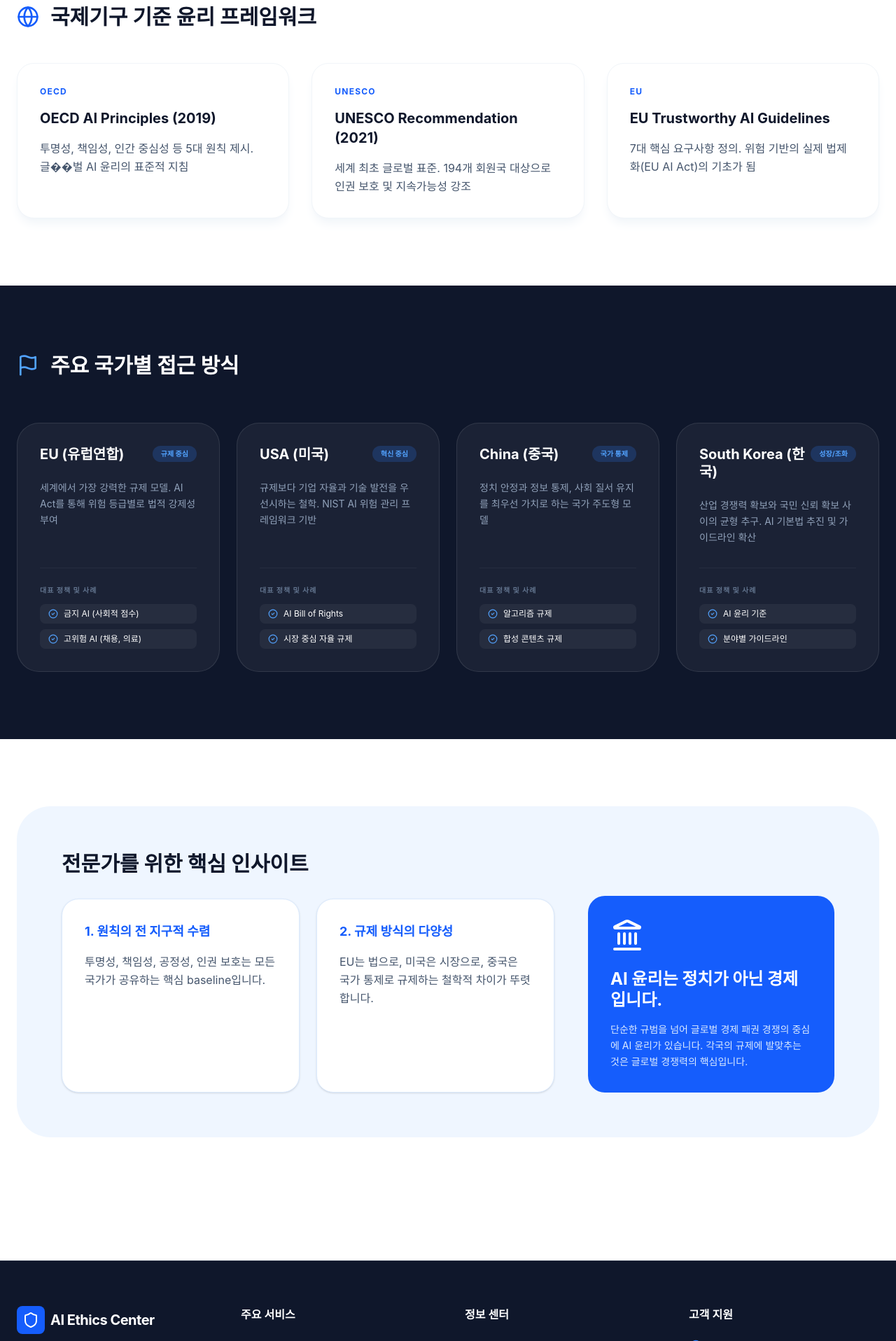
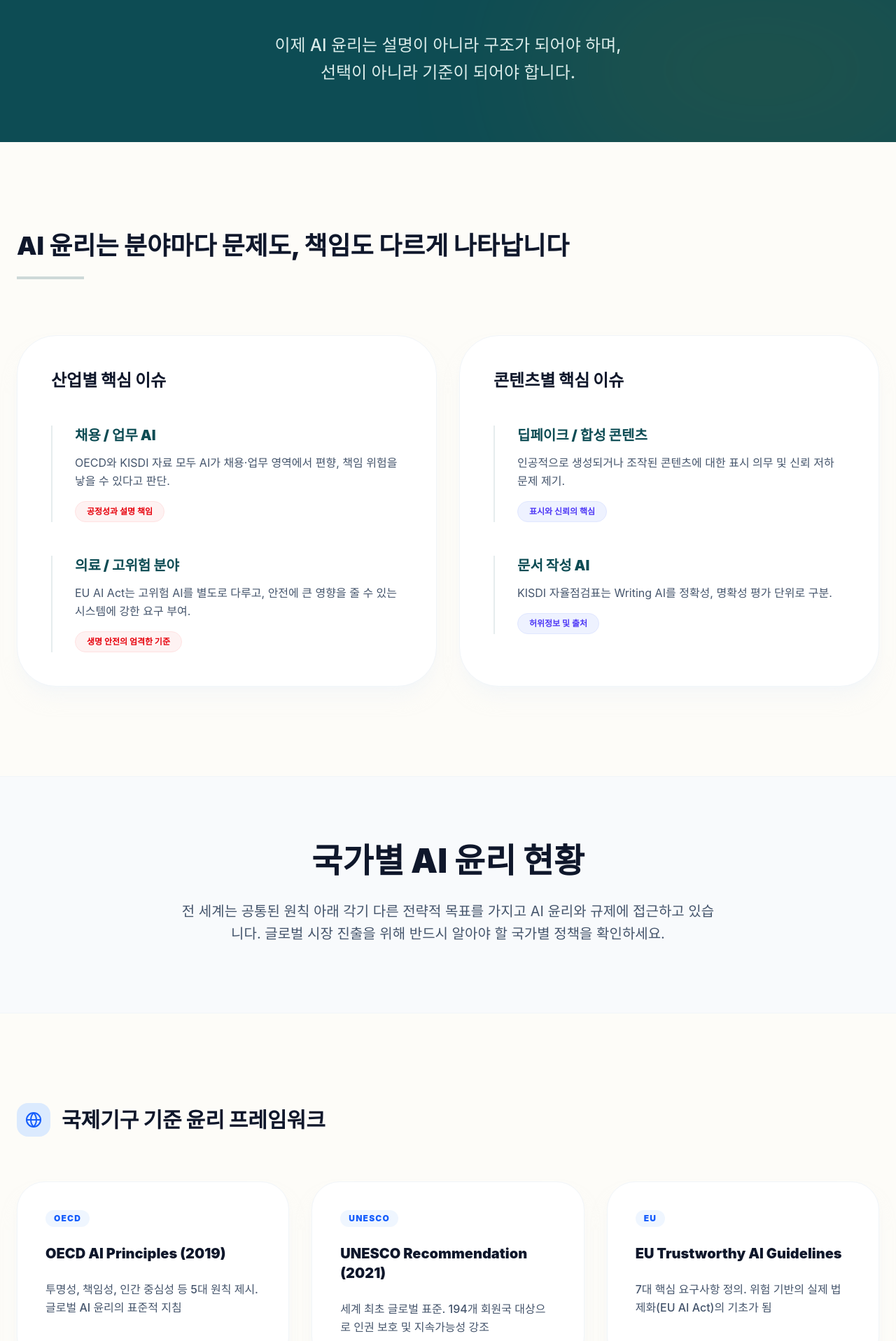
Before and after one commit to hu-tec/ai-ethics, a React (Vite) app: page /#/status in a window 1280 px wide. Shown: the part 484-2400 px from the top of the page at 70% size. Built offline with nearby package versions, Linux system fonts and the light colour scheme.

Commit message:
Update Status.tsx

```diff
--- a/src/app/Status.tsx
+++ b/src/app/Status.tsx
@@ -1,105 +1,243 @@
 import React from 'react';
 import { motion as Motion } from 'motion/react';
-import { Globe, Flag, Landmark, Scale, ShieldAlert, CheckCircle2 } from 'lucide-react';
+import {
+  Globe,
+  Flag,
+  ShieldAlert,
+  CheckCircle2,
+  Briefcase,
+  FileText,
+  Stethoscope,
+  AlertTriangle,
+  ArrowRight,
+  Landmark,
+  Scale,
+  Users,
+  Search,
+  Check
+} from 'lucide-react';
+
+const fadeInUp = {
+  initial: { opacity: 0, y: 20 },
+  whileInView: { opacity: 1, y: 0 },
+  viewport: { once: true },
+  transition: { duration: 0.6 }
+};
 
 export default function Status() {
   const globalStandards = [
-    { title: "OECD AI Principles (2019)", organization: "OECD", desc: "투명성, 책임성, 인간 중심성 등 5대 원칙 제시. 글��벌 AI 윤리의 표준적 지침" },
-    { title: "UNESCO Recommendation (2021)", organization: "UNESCO", desc: "세계 최초 글로벌 표준. 194개 회원국 대상으로 인권 보호 및 지속가능성 강조" },
-    { title: "EU Trustworthy AI Guidelines", organization: "EU", desc: "7대 핵심 요구사항 정의. 위험 기반의 실제 법제화(EU AI Act)의 기초가 됨" },
+    {
+      title: "OECD AI Principles (2019)",
+      organization: "OECD",
+      desc: "투명성, 책임성, 인간 중심성 등 5대 원칙 제시. 글로벌 AI 윤리의 표준적 지침"
+    },
+    {
+      title: "UNESCO Recommendation (2021)",
+      organization: "UNESCO",
+      desc: "세계 최초 글로벌 표준. 194개 회원국 대상으로 인권 보호 및 지속가능성 강조"
+    },
+    {
+      title: "EU Trustworthy AI Guidelines",
+      organization: "EU",
+      desc: "7대 핵심 요구사항 정의. 위험 기반의 실제 법제화(EU AI Act)의 기초가 됨"
+    },
   ];
 
   const countryModels = [
     {
+      id: "1",
       country: "EU (유럽연합)",
       type: "규제 중심",
+      typeColor: "bg-red-50 text-red-600 border-red-100",
       desc: "세계에서 가장 강력한 규제 모델. AI Act를 통해 위험 등급별로 법적 강제성 부여",
       cases: ["금지 AI (사회적 점수)", "고위험 AI (채용, 의료)"]
     },
     {
+      id: "2",
       country: "USA (미국)",
       type: "혁신 중심",
-      desc: "규제보다 기업 자율과 기술 발전을 우선시하는 철학. NIST AI 위험 관리 프레임워크 기반",
+      typeColor: "bg-blue-50 text-blue-600 border-blue-100",
+      desc: "규제보다 기업 자율과 기술 발전을 우선시하는 전략. NIST AI 위험 관리 프레임워크 기반",
       cases: ["AI Bill of Rights", "시장 중심 자율 규제"]
     },
     {
+      id: "3",
       country: "China (중국)",
       type: "국가 통제",
+      typeColor: "bg-orange-50 text-orange-600 border-orange-100",
       desc: "정치 안정과 정보 통제, 사회 질서 유지를 최우선 가치로 하는 국가 주도형 모델",
       cases: ["알고리즘 규제", "합성 콘텐츠 규제"]
     },
     {
+      id: "4",
       country: "South Korea (한국)",
       type: "성장/조화",
+      typeColor: "bg-emerald-50 text-emerald-600 border-emerald-100",
       desc: "산업 경쟁력 확보와 국민 신뢰 확보 사이의 균형 추구. AI 기본법 추진 및 가이드라인 확산",
       cases: ["AI 윤리 기준", "분야별 가이드라인"]
     },
   ];
 
+  const comparisonData = [
+    { category: "OECD", title: "OECD AI Principles", content: "혁신과 신뢰를 동시에 추구하는 최초의 정부 간 AI 원칙으로, 인권과 민주적 가치, 신뢰 가능한 AI를 강조함.", interpret: "글로벌 공통 기준의 출발점" },
+    { category: "UNESCO", title: "AI Ethics Recommendation", content: "인간의 존엄과 인권을 중심에 두고, 투명성·공정성·인간 감독을 강조하는 글로벌 윤리 기준을 제시함.", interpret: "\"사람 중심 AI\"의 국제 표준" },
+    { category: "EU", title: "AI Act", content: "금지 AI, 고위험 AI, 투명성 의무 등 위험기반 규제를 도입했고, 챗봇·딥페이크 등에는 사용자 고지 표시 의무를 요구함.", interpret: "윤리에서 법·제도로 넘어간 대표 사례" },
+    { category: "미국/NIST", title: "AI RMF + 생성형 AI 프로필", content: "NIST는 AI RMF와 2024년 생성형 AI 프로필을 통해 기업이 자율적으로 위험을 식별·관리하도록 지원함.", interpret: "기업 실무형 AI 리스크 관리 기준" },
+  ];
+
   return (
-    <div className="pt-24 pb-20">
-      <section className="bg-slate-50 py-20 border-b border-slate-200">
+    <div className="bg-[#FDFCF8] text-slate-900 font-sans">
+      {/* Hero Section */}
+      <section className="relative pt-32 pb-20 bg-[#0D4C54] text-white overflow-hidden">
+        <div className="absolute inset-0 opacity-10">
+          <div className="absolute top-[-10%] left-[-10%] w-[50%] h-[50%] bg-white rounded-full blur-[120px]" />
+          <div className="absolute bottom-[-10%] right-[-10%] w-[50%] h-[50%] bg-[#B8860B] rounded-full blur-[120px]" />
+        </div>
+
+        <div className="container mx-auto px-4 md:px-6 relative z-10 text-center">
+          <Motion.div
+            initial={{ opacity: 0, y: 30 }}
+            animate={{ opacity: 1, y: 0 }}
+            transition={{ duration: 0.8 }}
+            className="max-w-5xl mx-auto"
+          >
+            <div className="w-16 h-1 bg-white/30 mx-auto mb-10" />
+            <h1 className="text-5xl md:text-7xl font-black tracking-tighter leading-[1.1] mb-10 break-keep">
+              산업이 다르면 필요한 <span className="text-teal-300">AI 윤리</span>도 다르고,<br />
+              콘텐츠가 달라지면 <span className="text-teal-300">책임</span>도 달라집니다.
+            </h1>
+            <p className="text-xl md:text-2xl text-teal-50 font-medium leading-relaxed opacity-90 max-w-3xl mx-auto">
+              이제 AI 윤리는 설명이 아니라 구조가 되어야 하며, <br className="hidden md:block" />
+              선택이 아니라 기준이 되어야 합니다.
+            </p>
+          </Motion.div>
+        </div>
+      </section>
+
+      {/* Key Issues Section */}
+      <section className="py-32">
         <div className="container mx-auto px-4 md:px-6">
-          <div className="max-w-3xl">
-            <Motion.div initial={{ opacity: 0, y: 20 }} animate={{ opacity: 1, y: 0 }}>
-              <h1 className="text-4xl md:text-5xl font-bold text-slate-900 mb-6">국가별 AI 윤리 현황</h1>
-              <p className="text-xl text-slate-600 leading-relaxed">
+          <Motion.div {...fadeInUp} className="mb-20">
+            <h2 className="text-3xl md:text-4xl font-black mb-6">AI 윤리는 분야마다 문제도, 책임도 다르게 나타납니다</h2>
+            <div className="h-1 w-24 bg-[#0D4C54]/20" />
+          </Motion.div>
+
+          <div className="grid grid-cols-1 lg:grid-cols-2 gap-8">
+            {/* Industrial Key Issues */}
+            <Motion.div {...fadeInUp} className="bg-white p-12 rounded-[56px] border border-slate-100 shadow-xl shadow-slate-100/50">
+              <h3 className="text-2xl font-black text-slate-900 mb-12 flex items-center gap-3">
+                산업별 핵심 이슈
+              </h3>
+              <div className="space-y-12">
+                <div className="relative pl-8 border-l-2 border-[#0D4C54]/10">
+                  <h4 className="text-xl font-black text-[#0D4C54] mb-3">채용 / 업무 AI</h4>
+                  <p className="text-slate-600 mb-4 leading-relaxed">OECD와 KISDI 자료 모두 AI가 채용·업무 영역에서 편향, 책임 위험을 낳을 수 있다고 판단.</p>
+                  <span className="inline-block px-4 py-1.5 bg-red-50 text-red-600 text-xs font-bold rounded-full border border-red-100">공정성과 설명 책임</span>
+                </div>
+                <div className="relative pl-8 border-l-2 border-[#0D4C54]/10">
+                  <h4 className="text-xl font-black text-[#0D4C54] mb-3">의료 / 고위험 분야</h4>
+                  <p className="text-slate-600 mb-4 leading-relaxed">EU AI Act는 고위험 AI를 별도로 다루고, 안전에 큰 영향을 줄 수 있는 시스템에 강한 요구 부여.</p>
+                  <span className="inline-block px-4 py-1.5 bg-red-50 text-red-600 text-xs font-bold rounded-full border border-red-100">생명 안전의 엄격한 기준</span>
+                </div>
+              </div>
+            </Motion.div>
+
+            {/* Content Key Issues */}
+            <Motion.div {...fadeInUp} transition={{ delay: 0.2 }} className="bg-white p-12 rounded-[56px] border border-slate-100 shadow-xl shadow-slate-100/50">
+              <h3 className="text-2xl font-black text-slate-900 mb-12 flex items-center gap-3">
+                콘텐츠별 핵심 이슈
+              </h3>
+              <div className="space-y-12">
+                <div className="relative pl-8 border-l-2 border-[#0D4C54]/10">
+                  <h4 className="text-xl font-black text-[#0D4C54] mb-3">딥페이크 / 합성 콘텐츠</h4>
+                  <p className="text-slate-600 mb-4 leading-relaxed">인공적으로 생성되거나 조작된 콘텐츠에 대한 표시 의무 및 신뢰 저하 문제 제기.</p>
+                  <span className="inline-block px-4 py-1.5 bg-indigo-50 text-indigo-600 text-xs font-bold rounded-full border border-indigo-100">표시와 신뢰의 핵심</span>
+                </div>
+                <div className="relative pl-8 border-l-2 border-[#0D4C54]/10">
+                  <h4 className="text-xl font-black text-[#0D4C54] mb-3">문서 작성 AI</h4>
+                  <p className="text-slate-600 mb-4 leading-relaxed">KISDI 자율점검표는 Writing AI를 정확성, 명확성 평가 단위로 구분.</p>
+                  <span className="inline-block px-4 py-1.5 bg-indigo-50 text-indigo-600 text-xs font-bold rounded-full border border-indigo-100">허위정보 및 출처</span>
+                </div>
+              </div>
+            </Motion.div>
+          </div>
+        </div>
+      </section>
+
+      {/* Global Status Title Section */}
+      <section className="py-24 bg-slate-50 border-y border-slate-100">
+        <div className="container mx-auto px-4 md:px-6 text-center">
+          <Motion.div {...fadeInUp}>
+            <h2 className="text-4xl md:text-5xl font-black mb-8">국가별 AI 윤리 현황</h2>
+            <p className="text-xl text-slate-600 leading-relaxed max-w-3xl mx-auto">
               전 세계는 공통된 원칙 아래 각기 다른 전략적 목표를 가지고 AI 윤리와 규제에 접근하고 있습니다.
               글로벌 시장 진출을 위해 반드시 알아야 할 국가별 정책을 확인하세요.
             </p>
           </Motion.div>
         </div>
-        </div>
       </section>
 
-      {/* Global Frameworks */}
-      <section className="py-24">
+      {/* Global Frameworks Section */}
+      <section className="py-32">
         <div className="container mx-auto px-4 md:px-6">
-          <div className="flex items-center gap-4 mb-12">
-            <Globe className="w-8 h-8 text-blue-600" />
-            <h2 className="text-3xl font-bold text-slate-900">국제기구 기준 윤리 프레임워크</h2>
+          <div className="flex items-center gap-4 mb-16">
+            <div className="w-12 h-12 bg-blue-100 rounded-2xl flex items-center justify-center">
+              <Globe className="w-6 h-6 text-blue-600" />
+            </div>
+            <h3 className="text-3xl font-black text-slate-900">국제기구 기준 윤리 프레임워크</h3>
           </div>
           <div className="grid grid-cols-1 md:grid-cols-3 gap-8">
             {globalStandards.map((std, idx) => (
-              <div key={idx} className="bg-white p-8 rounded-3xl border border-slate-100 shadow-lg shadow-slate-100 hover:shadow-blue-100 transition-shadow">
-                <span className="text-xs font-bold text-blue-600 uppercase tracking-widest block mb-4">{std.organization}</span>
-                <h3 className="text-xl font-bold text-slate-900 mb-4">{std.title}</h3>
-                <p className="text-slate-600 leading-relaxed">{std.desc}</p>
-              </div>
+              <Motion.div
+                key={idx}
+                {...fadeInUp}
+                transition={{ delay: idx * 0.1 }}
+                className="bg-white p-10 rounded-[40px] border border-slate-100 shadow-xl shadow-slate-100/50 hover:shadow-blue-100/50 transition-all hover:-translate-y-1"
+              >
+                <span className="text-xs font-black text-blue-600 uppercase tracking-widest block mb-6 px-3 py-1 bg-blue-50 rounded-full w-fit">{std.organization}</span>
+                <h4 className="text-xl font-black text-slate-900 mb-6">{std.title}</h4>
+                <p className="text-slate-600 leading-relaxed font-medium">{std.desc}</p>
+              </Motion.div>
             ))}
           </div>
         </div>
       </section>
 
-      {/* Country Models */}
-      <section className="py-24 bg-slate-900 text-white overflow-hidden">
+      {/* Country Models Section */}
+      <section className="py-32">
         <div className="container mx-auto px-4 md:px-6">
           <div className="flex items-center gap-4 mb-16">
-            <Flag className="w-8 h-8 text-blue-400" />
-            <h2 className="text-3xl font-bold">주요 국가별 접근 방식</h2>
+            <div className="w-12 h-12 bg-red-100 rounded-2xl flex items-center justify-center">
+              <Flag className="w-6 h-6 text-red-600" />
+            </div>
+            <h3 className="text-3xl font-black text-slate-900">주요 국가별 접근 방식</h3>
           </div>
 
-          <div className="grid grid-cols-1 md:grid-cols-2 lg:grid-cols-4 gap-6">
+          <div className="grid grid-cols-1 md:grid-cols-2 lg:grid-cols-4 gap-8">
             {countryModels.map((model, idx) => (
               <Motion.div
                 key={idx}
-                initial={{ opacity: 0, scale: 0.95 }}
-                whileInView={{ opacity: 1, scale: 1 }}
-                viewport={{ once: true }}
-                className="bg-white/5 border border-white/10 rounded-[32px] p-8 hover:bg-white/10 transition-colors flex flex-col h-full"
+                {...fadeInUp}
+                transition={{ delay: idx * 0.1 }}
+                className="bg-white border border-slate-100 rounded-[48px] p-10 flex flex-col h-full shadow-lg shadow-slate-100/50 hover:border-[#0D4C54]/20 transition-all group"
               >
-                <div className="flex justify-between items-start mb-6 gap-2">
-                  <h3 className="text-xl font-bold leading-tight">{model.country}</h3>
-                  <span className="px-3 py-1 rounded-full bg-blue-500/20 text-blue-400 text-[10px] font-bold shrink-0">{model.type}</span>
+                <div className="flex justify-between items-start mb-8">
+                  <h4 className="text-xl font-black leading-tight flex flex-col">
+                    <span className="text-slate-400 text-xs mb-1 font-bold">{model.id}.</span>
+                    {model.country}
+                  </h4>
+                  <span className={`px-4 py-1.5 rounded-full text-[11px] font-black border tracking-wider ${model.typeColor}`}>
+                    {model.type}
+                  </span>
                 </div>
-                <p className="text-slate-400 text-sm mb-8 leading-relaxed flex-grow">{model.desc}</p>
-                <div className="space-y-3 mt-auto pt-6 border-t border-white/5">
-                  <h4 className="text-[10px] font-bold text-slate-500 uppercase tracking-widest">대표 정책 및 사례</h4>
-                  <div className="flex flex-col gap-2">
+                <p className="text-slate-500 text-sm mb-10 leading-relaxed font-medium flex-grow">{model.desc}</p>
+                <div className="pt-8 border-t border-slate-50">
+                  <h5 className="text-[11px] font-black text-slate-400 uppercase tracking-widest mb-6">대표 정책 및 사례</h5>
+                  <div className="space-y-3">
                     {model.cases.map((c, i) => (
-                      <div key={i} className="flex items-center gap-2 bg-white/5 px-3 py-1.5 rounded-lg text-xs">
-                        <CheckCircle2 className="w-3.5 h-3.5 text-blue-400 shrink-0" />
-                        <span className="truncate">{c}</span>
+                      <div key={i} className="flex items-center gap-3 text-sm font-bold text-slate-700">
+                        <div className="w-1.5 h-1.5 rounded-full bg-[#0D4C54]" />
+                        {c}
                       </div>
                     ))}
                   </div>
@@ -110,42 +248,87 @@
         </div>
       </section>
 
-      {/* Summary Insight */}
-      <section className="py-24">
+      {/* Comparison Table Section */}
+      <section className="py-32 bg-[#F9F8F3]">
         <div className="container mx-auto px-4 md:px-6">
-          <div className="bg-blue-50 rounded-[48px] p-12 md:p-16">
-            <div className="flex flex-col lg:flex-row gap-12 items-stretch">
-              {/* Left Side: Title + Cards 1 & 2 */}
-              <div className="lg:w-2/3 flex flex-col">
-                <h2 className="text-3xl font-bold text-slate-900 mb-8">전문가를 위한 핵심 인사이트</h2>
-                <div className="grid grid-cols-1 md:grid-cols-2 gap-6 flex-grow">
-                  <div className="bg-white p-8 rounded-3xl border border-blue-100 shadow-sm flex flex-col">
-                    <h4 className="font-bold text-blue-600 mb-4 text-lg">1. 원칙의 전 지구적 수렴</h4>
-                    <p className="text-slate-600 leading-relaxed">투명성, 책임성, 공정성, 인권 보호는 모든 국가가 공유하는 핵심 baseline입니다.</p>
-                  </div>
-                  <div className="bg-white p-8 rounded-3xl border border-blue-100 shadow-sm flex flex-col">
-                    <h4 className="font-bold text-blue-600 mb-4 text-lg">2. 규제 방식의 다양성</h4>
-                    <p className="text-slate-600 leading-relaxed">EU는 법으로, 미국은 시장으로, 중국은 국가 통제로 규제하는 철학적 차이가 뚜렷합니다.</p>
+          <Motion.div {...fadeInUp} className="mb-16">
+            <h3 className="text-3xl font-black text-slate-900">해외 vs 한국 비교 및 주요 사례</h3>
+          </Motion.div>
+
+          <div className="overflow-x-auto">
+            <table className="w-full bg-white rounded-[40px] overflow-hidden border-collapse shadow-2xl shadow-slate-200/50">
+              <thead>
+                <tr className="bg-slate-50 text-left border-b border-slate-100">
+                  <th className="p-8 text-sm font-black text-slate-500 uppercase tracking-wider">해외 구분</th>
+                  <th className="p-8 text-sm font-black text-slate-500 uppercase tracking-wider">대표 사례</th>
+                  <th className="p-8 text-sm font-black text-slate-500 uppercase tracking-wider">핵심 내용</th>
+                  <th className="p-8 text-sm font-black text-[#0D4C54] uppercase tracking-wider">홈페이지 해석</th>
+                </tr>
+              </thead>
+              <tbody className="divide-y divide-slate-50">
+                {comparisonData.map((row, i) => (
+                  <tr key={i} className="hover:bg-slate-50/50 transition-colors">
+                    <td className="p-8 font-black text-slate-900">{row.category}</td>
+                    <td className="p-8 font-bold text-slate-600">{row.title}</td>
+                    <td className="p-8 text-slate-500 leading-relaxed text-sm max-w-md">{row.content}</td>
+                    <td className="p-8 font-black text-[#0D4C54]">{row.interpret}</td>
+                  </tr>
+                ))}
+              </tbody>
+            </table>
           </div>
         </div>
+      </section>
+
+      {/* Korea Policy Steps Section */}
+      <section className="py-32">
+        <div className="container mx-auto px-4 md:px-6">
+          <Motion.div {...fadeInUp} className="text-center mb-20">
+            <h2 className="text-4xl md:text-5xl font-black text-slate-900 mb-4">한국도 이제 AI 윤리를 정책과 적용 단계로</h2>
+          </Motion.div>
+
+          <div className="grid grid-cols-1 md:grid-cols-2 lg:grid-cols-4 gap-6">
+            {[
+              { title: "AI 기본법 시행", desc: "한국의 인공지능 기본법은 국회 통과 후 2026년 시행되어 법·제도적 기반 마련" },
+              { title: "지원데스크 운영", desc: "정부는 복합 사안에 대한 지원데스크를 운영하여 실무 대응 수요를 소화" },
+              { title: "자율점검표 운영", desc: "분야별 자율점검표를 제공하여 한국형 AI 윤리 적용 및 가이드 존재" },
+              { title: "윤리영향평가 기반", desc: "학생, 일반인, 개발자 대상의 체계적인 가이드북과 윤리 교육 동반 진행" }
+            ].map((item, i) => (
+              <Motion.div
+                key={i}
+                {...fadeInUp}
+                transition={{ delay: i * 0.1 }}
+                className="bg-white p-10 rounded-[32px] border border-slate-100 shadow-sm hover:shadow-xl transition-all"
+              >
+                <h4 className="text-xl font-black text-slate-900 mb-6">{item.title}</h4>
+                <p className="text-slate-500 leading-relaxed font-medium text-sm">{item.desc}</p>
+              </Motion.div>
+            ))}
           </div>
+        </div>
+      </section>
 
-              {/* Right Side: Card 3 */}
-              <div className="lg:w-1/3 flex flex-col">
-                <div className="lg:mt-16 h-full relative">
-                  <div className="bg-blue-600 rounded-3xl p-8 text-white relative z-10 h-full flex flex-col justify-center">
-                    <Landmark className="w-12 h-12 mb-6 shrink-0" />
-                    <h3 className="text-2xl font-bold mb-4 leading-tight">AI 윤리는 정치가 아닌 경제입니다.</h3>
-                    <p className="text-blue-100 leading-relaxed text-sm">
-                      단순한 규범을 넘어 글로벌 경제 패권 경쟁의 중심에 AI 윤리가 있습니다.
-                      각국의 규제에 발맞추는 것은 글로벌 경쟁력의 핵심입니다.
+      {/* Final Insight Section */}
+      <section className="py-32 pb-48">
+        <div className="container mx-auto px-4 md:px-6">
+          <Motion.div
+            {...fadeInUp}
+            className="relative bg-white border-2 border-slate-100 rounded-[56px] p-16 md:p-24 overflow-hidden shadow-3xl"
+          >
+            <div className="absolute top-0 right-0 w-80 h-80 bg-[#0D4C54]/5 rounded-full blur-[100px] -mr-40 -mt-40" />
+
+            <div className="relative z-10 text-center max-w-4xl mx-auto">
+              <h3 className="text-3xl font-black text-slate-900 mb-10">시사점 및 휴텍씨의 방향</h3>
+              <p className="text-xl md:text-2xl text-slate-600 font-bold leading-[1.6] break-keep">
+                글로벌 규제와 한국의 대응 모두 <span className="text-[#0D4C54]">"특정 기술"</span>에서 <span className="text-[#0D4C54]">"분야별 리스크 관리"</span>로 이동하고 있습니다. <br className="hidden md:block" />
+                휴텍씨는 이러한 흐름을 선제적으로 반영하여 공통 교육 이상의 <br className="hidden md:block" />
+                <span className="relative inline-block text-[#0D4C54]">
+                  산업별, 콘텐츠 맞춤형 기준
+                  <span className="absolute bottom-1 left-0 w-full h-2 bg-[#0D4C54]/10 -z-10 rounded-full" />
+                </span>을 설계하는 유일한 기관으로 자리매김합니다.
               </p>
             </div>
-                  <div className="absolute top-4 left-4 right-4 bottom-4 bg-blue-200 rounded-3xl -z-10 translate-x-3 translate-y-3" />
-                </div>
-              </div>
-            </div>
-          </div>
+          </Motion.div>
         </div>
       </section>
     </div>
```
Lines whose indentation alone changed are shown as unchanged.
